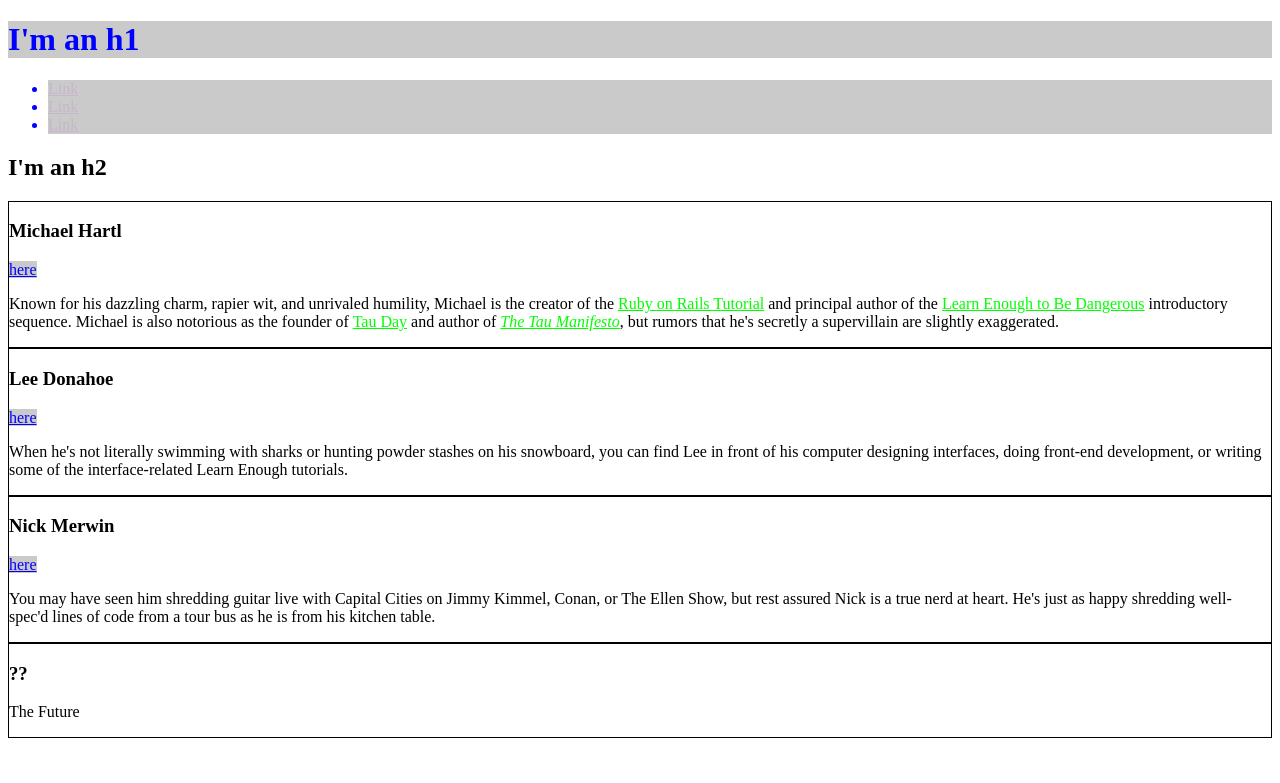
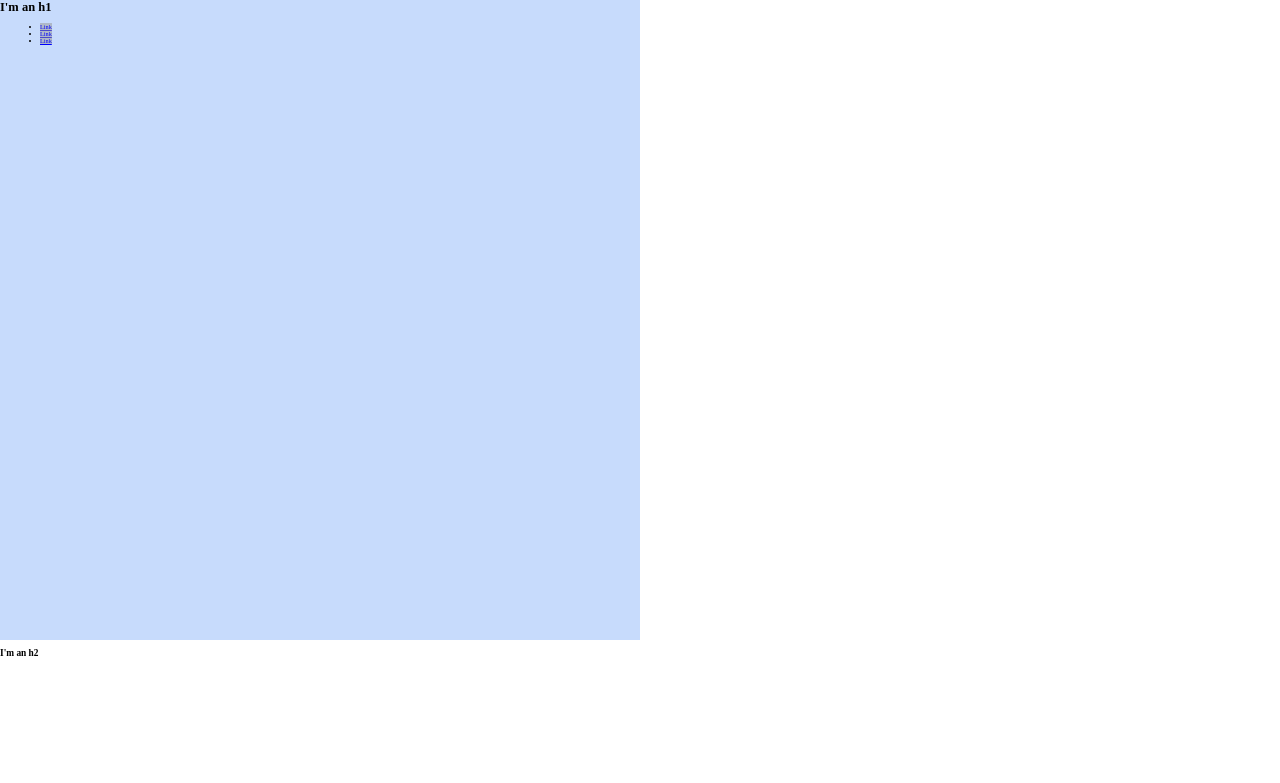
Before and after one commit to inadinerodriguez/learn-enough, a plain HTML site: page index.html in a window 1280 px wide. Shown: the top 783 px of the page. Drawn offline with Linux system fonts and the light colour scheme.

Commit message:
Add style and hero

```diff
--- a/index.html
+++ b/index.html
@@ -7,10 +7,23 @@
     <title>Test Page: Don't Panic</title>
     <style>
         /* GLOBAL STYLES */
-        a {
-          color: rgba(189, 107, 207, 0.2);
+        html, body {
+          font-size: 62.5%;
+          margin: 0;
+          padding: 0;
+        }
+        h1 {
+          font-size: 2em;
+          margin-top: 0;
         }
 
+
+        /* HERO STYLES */
+        .full-hero {
+          background-color: #c7dbfc;
+          height: 50vw;
+          width: 50vw;
+        }
 
         /* SOCIAL STYLES */
         .social-link {
@@ -19,8 +32,21 @@
         }
 
         /* BIO STYLES */
+        .bio-wrapper {
+
+        }
         .bio-box {
           border: 1px solid #000;
+          font-size: 1em;
+          margin: 10%;
+          padding: 20px;
+          width: 50%;
+        }
+        .bio-box h3 {
+            font-size: 1.5em;
+        }
+        .bio-copy {
+            font-size: 1em;
         }
         .bio-copy a {
           color: #00FF00;
@@ -31,19 +57,24 @@
       </style>
     </head>
     <body>
-      <h1 class="social-link">I'm an h1</h1>
-      <ul>
-        <li class="social-link">
-          <a href="https://example.com/">Link</a>
-        </li>
-        <li class="social-link">
-          <a href="https://example.com/">Link</a>
-        </li>
-        <li class="social-link">
-          <a href="https://example.com/">Link</a>
-        </li>
-      </ul>
+
+        <div class="full-hero hero-home">
+            <h1>I'm an h1</h1>
+            <ul>
+              <li>
+                <a href="https://example.com/" class="social-link">Link</a>
+              </li>
+              <li>
+                <a href="https://example.com/" class="social-link">Link</a>
+              </li>
+              <li>
+                <a href="https://example.com/" class="social-link">Link</a>
+              </li>
+            </ul>
+          </div>
+
       <h2>I'm an h2</h2>
+      <div class="bio-wrapper">
       <div class="bio-box">
         <h3>Michael Hartl</h3>
         <a href="https://twitter.com/mhartl" class="social-link">here</a>
@@ -92,6 +123,7 @@
         <p>
           The Future
         </p>
+        </div>
       </div>
     </body>
 </html>
```
